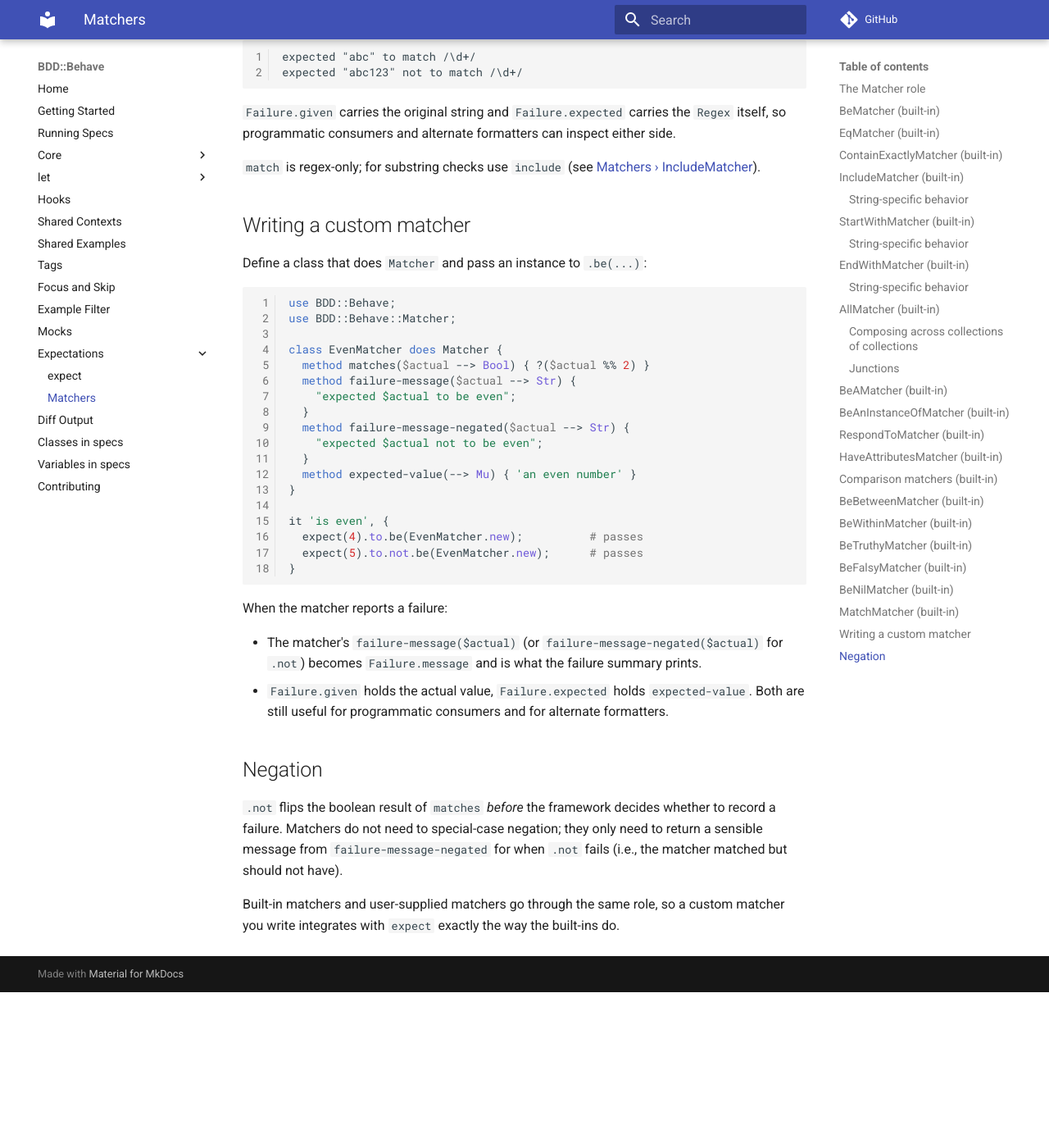
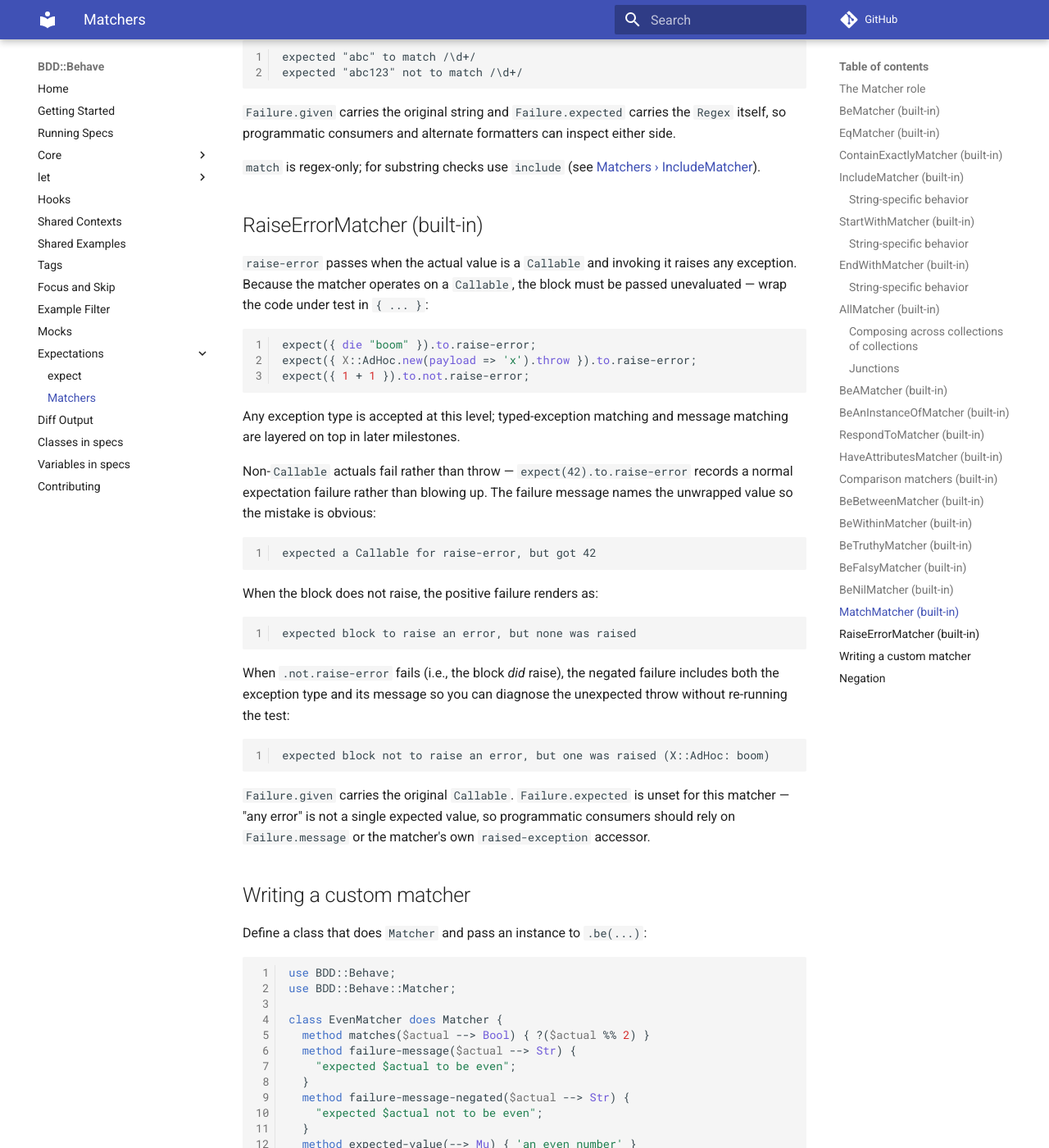
Before and after one commit to gdonald/BDD-Behave, an MkDocs documentation site: the page built from docs-src/docs/expectations/matchers.md, in a window 1280 px wide and 1400 px high, scrolled down 15556 px. Shown: the whole window at 82% size. Built offline with MkDocs 1.6.1 and Material for MkDocs 9.7.7, drawn with Linux system fonts in a browser that asks for light colours; comment, search, counter and statistics services are not loaded; before the commit the page ends 16766 px from its top, so only the background shows below that.

Commit message:
Add error raising

````diff
--- a/docs-src/docs/expectations/matchers.md
+++ b/docs-src/docs/expectations/matchers.md
@@ -797,6 +797,48 @@ formatters can inspect either side.
 `match` is regex-only; for substring checks use `include` (see
 [Matchers › IncludeMatcher](matchers.md#includematcher-built-in)).
 
+## RaiseErrorMatcher (built-in)
+
+`raise-error` passes when the actual value is a `Callable` and invoking it
+raises any exception. Because the matcher operates on a `Callable`, the
+block must be passed unevaluated — wrap the code under test in `{ ... }`:
+
+```raku
+expect({ die "boom" }).to.raise-error;
+expect({ X::AdHoc.new(payload => 'x').throw }).to.raise-error;
+expect({ 1 + 1 }).to.not.raise-error;
+```
+
+Any exception type is accepted at this level; typed-exception matching
+and message matching are layered on top in later milestones.
+
+Non-`Callable` actuals fail rather than throw — `expect(42).to.raise-error`
+records a normal expectation failure rather than blowing up. The failure
+message names the unwrapped value so the mistake is obvious:
+
+```
+expected a Callable for raise-error, but got 42
+```
+
+When the block does not raise, the positive failure renders as:
+
+```
+expected block to raise an error, but none was raised
+```
+
+When `.not.raise-error` fails (i.e., the block *did* raise), the negated
+failure includes both the exception type and its message so you can
+diagnose the unexpected throw without re-running the test:
+
+```
+expected block not to raise an error, but one was raised (X::AdHoc: boom)
+```
+
+`Failure.given` carries the original `Callable`. `Failure.expected` is
+unset for this matcher — "any error" is not a single expected value, so
+programmatic consumers should rely on `Failure.message` or the matcher's
+own `raised-exception` accessor.
+
 ## Writing a custom matcher
 
 Define a class that does `Matcher` and pass an instance to `.be(...)`:
````
Also changed, not shown: docs-src/docs/expectations/expect.md (+3 -0 lines), 4 other files.
